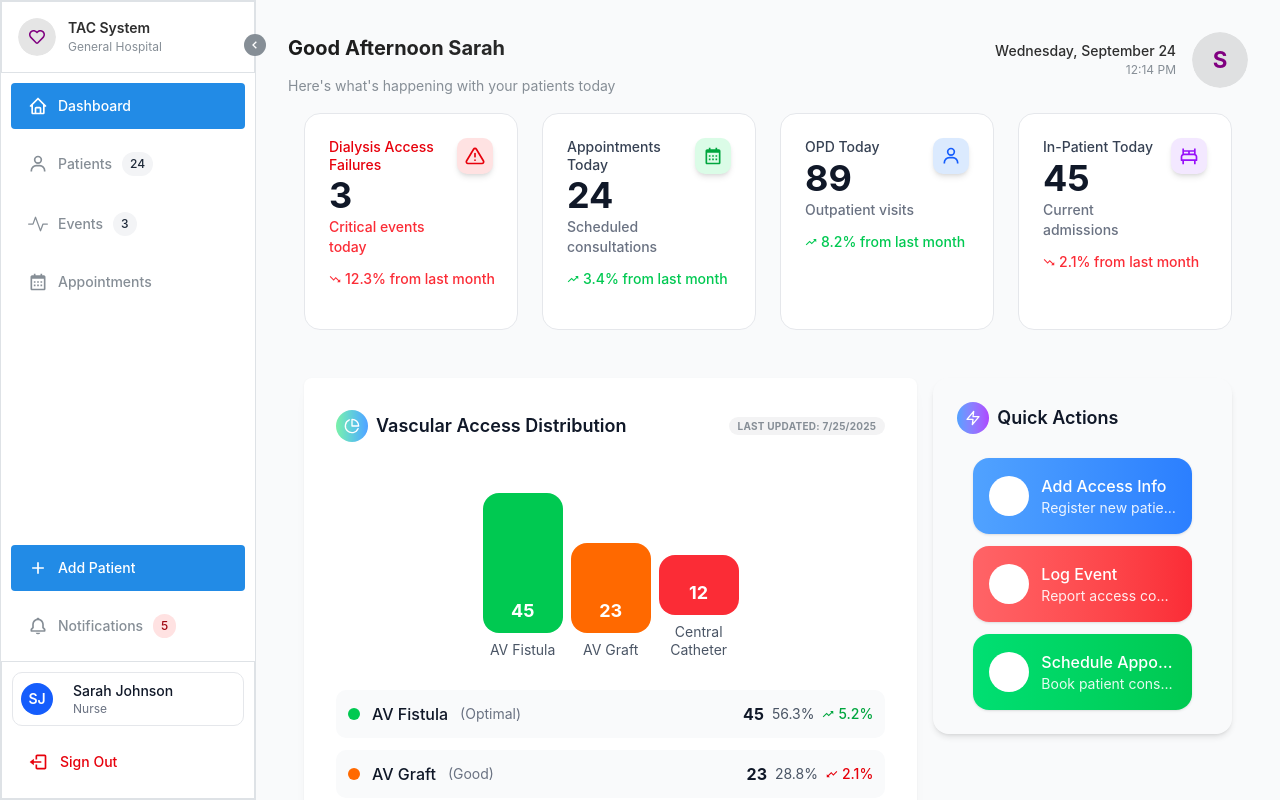
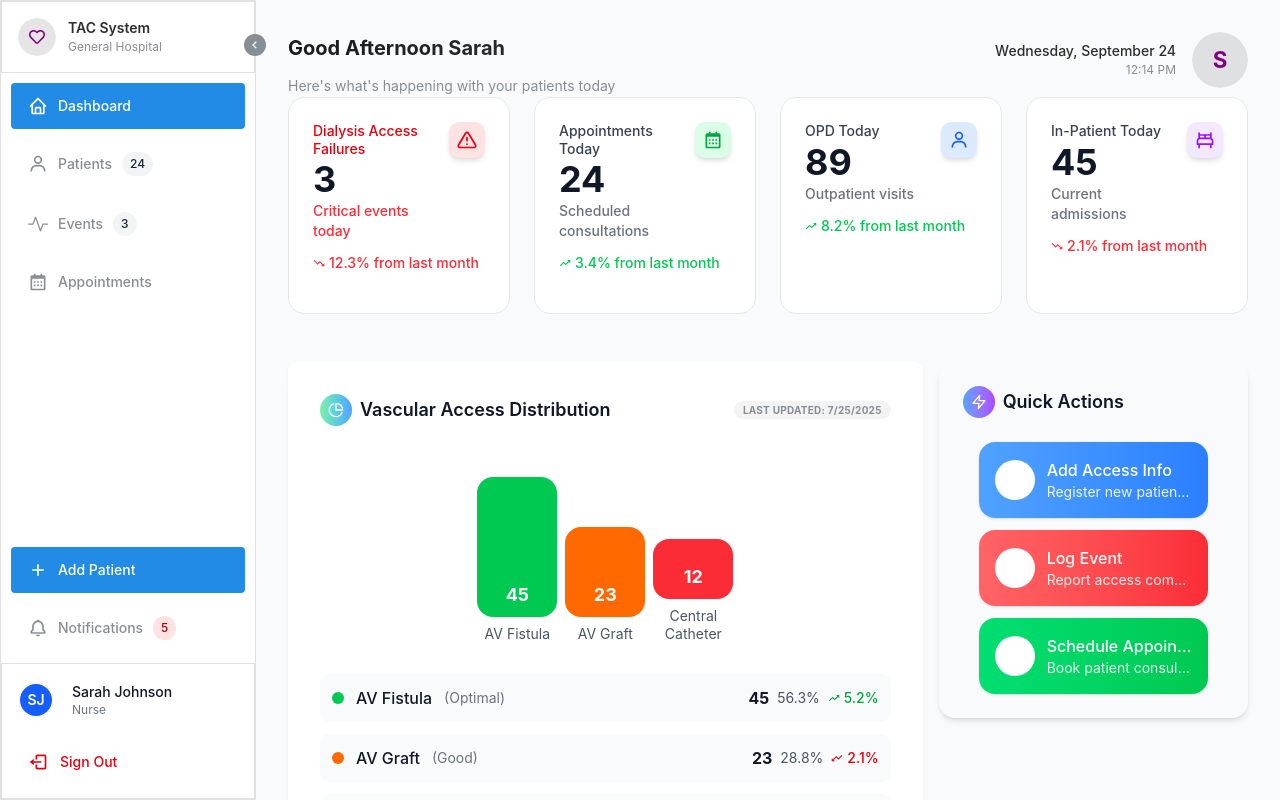
Before and after one commit to kibochamark/tac-client, a Next.js app: page /dashboard in a window 1280 px wide. Built offline with nearby package versions, Linux system fonts and the light colour scheme.

Commit message:
refactor: clean up DashboardPage layout by commenting out unused Container components; update UserProfile and CalendarView styles for improved UI consistency

```diff
--- a/src/app/dashboard/page.tsx
+++ b/src/app/dashboard/page.tsx
@@ -1,6 +1,6 @@
 'use client'
 
-import { Container, Grid, Paper, Stack } from '@mantine/core'
+import { Grid, Paper, Stack } from '@mantine/core'
 import VascularAccessChart from "../../components/access-chart"
 import CommonAccessEvents from "../../components/access-events"
 import AppointmentsTable from "../../components/appointments-table"
@@ -10,15 +10,15 @@ import QuickActions from "../../components/quick-actions"
 import StatsCards from "../../components/statscard"
 
 const DashboardPage = () => (
-  <Container fluid p={0} style={{ minHeight: '100vh', overflow: 'hidden' }}>
+  // <Container fluid p={0} style={{ minHeight: '100vh', overflow: 'hidden' }}>
     <Stack gap={0} style={{ height: '100vh' }}>
       <DashboardHeader username='Sarah' showGreeting={true} notificationCount={5} />
 
-      <Container
+      {/* <Container
         fluid
         p={{ base: 'xs', sm: 'sm', md: 'md' }}
         style={{ flex: 1, overflow: 'auto' }}
-      >
+      > */}
         <Stack gap="md">
           <StatsCards />
 
@@ -51,9 +51,9 @@ const DashboardPage = () => (
             <AppointmentsTable />
           </Paper>
         </Stack>
-      </Container>
+      {/* </Container> */}
     </Stack>
-  </Container>
+  // </Container>
 )
 
 export default DashboardPage
--- a/src/components/appointments/calendar-view.tsx
+++ b/src/components/appointments/calendar-view.tsx
@@ -108,16 +108,16 @@ const CalendarView: React.FC<CalendarViewProps> = ({
     }
 
     // Create new appointment
-    const newAppointment: Appointment = {
-      id: Date.now().toString(),
-      patientName: formData.patientName,
-      doctorName: formData.doctorName,
-      date: formData.date,
-      time: formData.time,
-      reason: formData.reason,
-      status: 'scheduled',
-      duration: 60
-    }
+    // const newAppointment: Appointment = {
+    //   id: Date.now().toString(),
+    //   patientName: formData.patientName,
+    //   doctorName: formData.doctorName,
+    //   date: formData.date,
+    //   time: formData.time,
+    //   reason: formData.reason,
+    //   status: 'scheduled',
+    //   duration: 60
+    // }
 
     toast.success('Appointment created successfully!')
     // Here you would typically add the appointment to your state or make an API call
--- a/src/components/auth/signup-form.tsx
+++ b/src/components/auth/signup-form.tsx
@@ -31,6 +31,7 @@ const SignupForm = () => {
 
   const onSubmit = (data: FormData) => {
     toast.success('Account created successfully!');
+    console.log(data);
   };
 
   return (
--- a/src/components/layout/sidebar.tsx
+++ b/src/components/layout/sidebar.tsx
@@ -82,7 +82,7 @@ export const Sidebar = ({ isMobileMenuOpen, setIsMobileMenuOpen }: SidebarProps)
             setIsMobileMenuOpen={setIsMobileMenuOpen}
           />
 
-          <Box style={{ flex: 1 }}>
+          <Box style={{ flex: 1, overflowY: 'auto' }}>
             <SidebarNavigation
               pathname={pathname}
               isCollapsed={isCollapsed}
--- a/src/components/user-profile.tsx
+++ b/src/components/user-profile.tsx
@@ -17,7 +17,7 @@ export const UserProfile = ({ isCollapsed, isMobile, onOpenModal, user }: UserPr
 
     return (
         <div
-            className={`flex items-center border border-gray-200 bg-white rounded-lg p-2 cursor-pointer hover:bg-gray-50 ${collapsed}`}
+            className={`flex items-center p-2 cursor-pointer hover:bg-gray-100 rounded-lg ${collapsed}`}
             onClick={onOpenModal}
         >
             <div className="w-8 h-8 bg-blue-600 text-white rounded-full flex items-center justify-center text-sm font-semibold flex-shrink-0">
```
